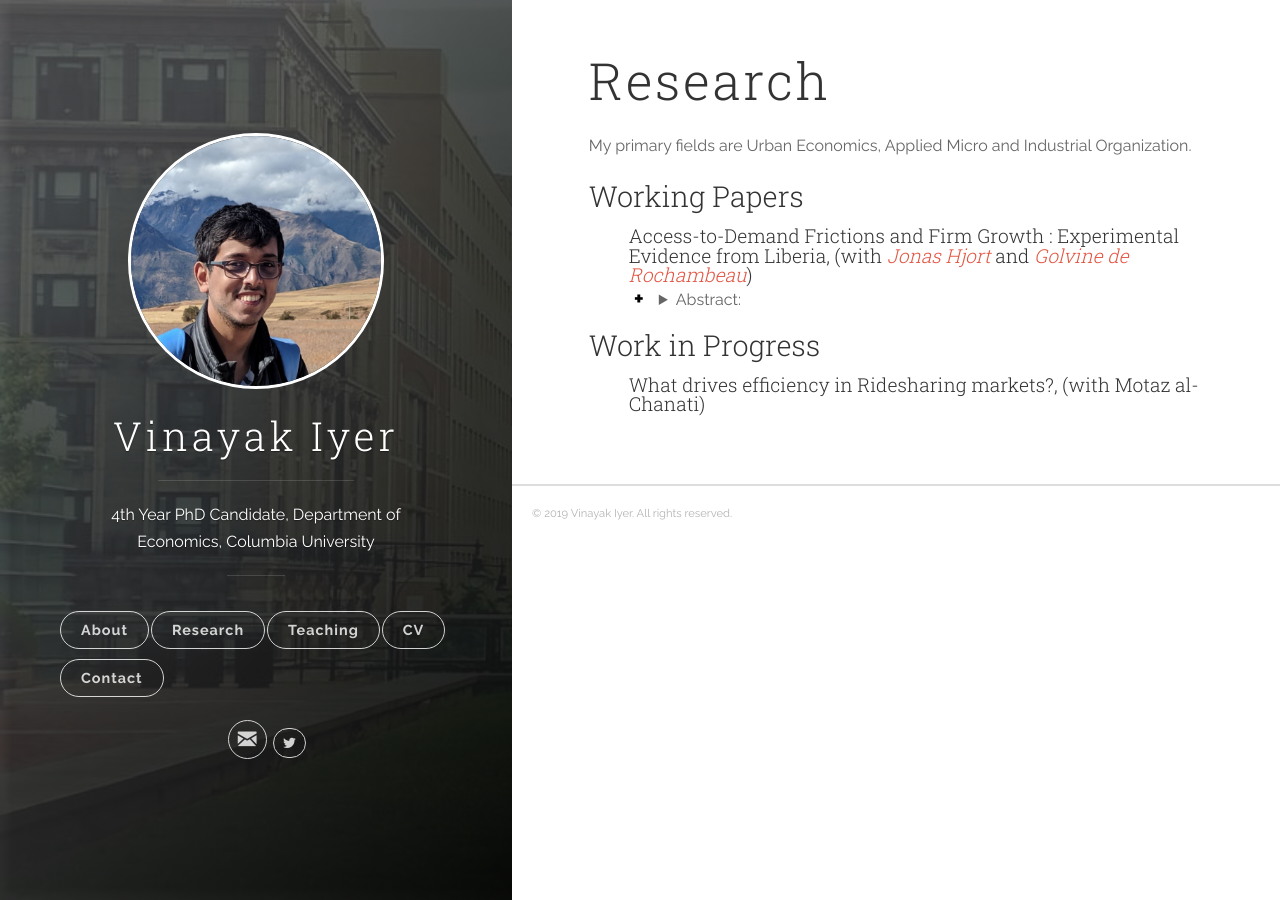
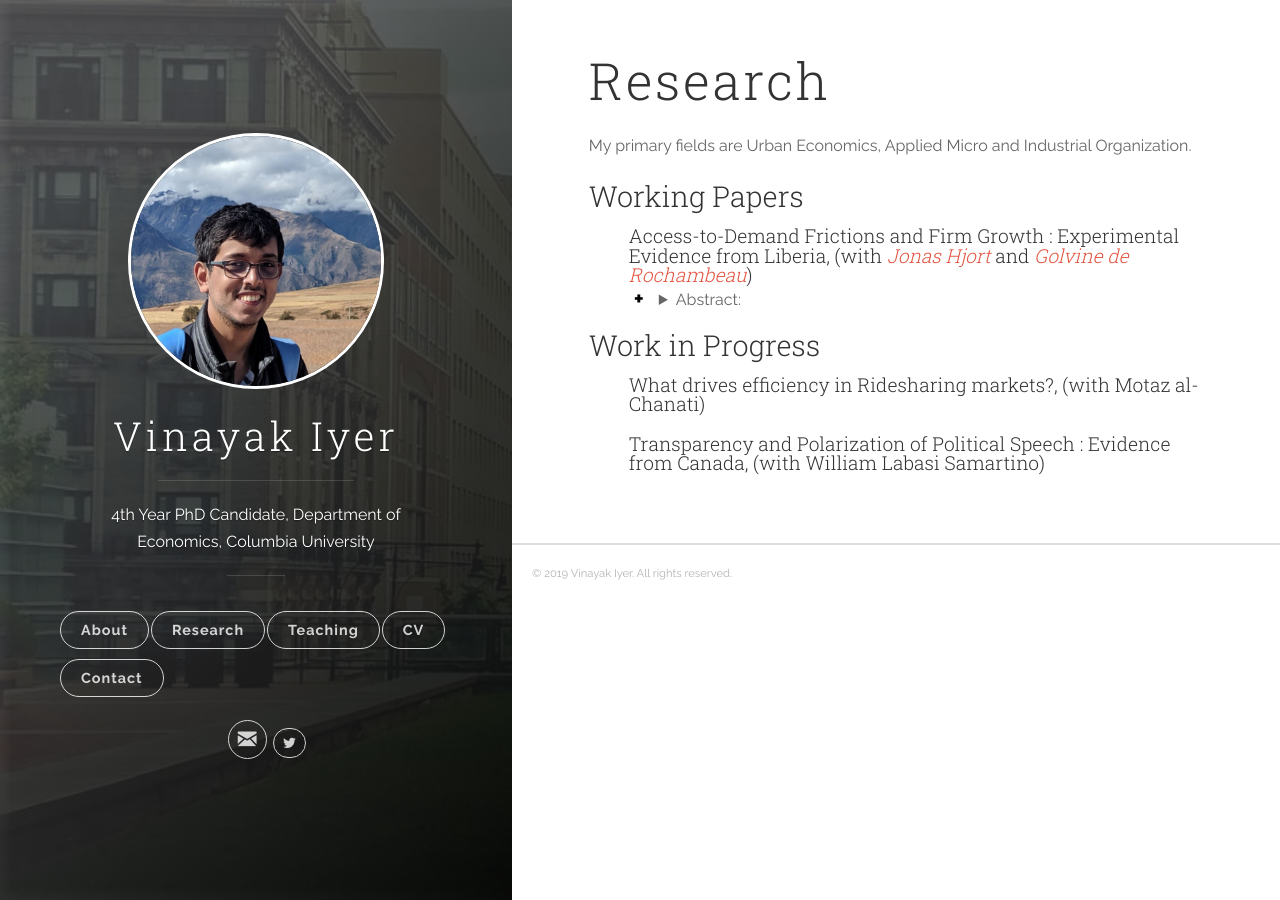
Before and after one commit to vinayakiyer/vinayakiyer.github.io, a Jekyll site: the page built from _posts/2018-06-13-research.markdown, in a window 1280 px wide. Built offline with Jekyll 4.4.1, drawn with Linux system fonts in a browser that asks for light colours.

Commit message:
Update 2018-06-13-research.markdown

```diff
--- a/_posts/2018-06-13-research.markdown
+++ b/_posts/2018-06-13-research.markdown
@@ -27,3 +27,7 @@ published around the time of treatment that are published online. In sum this pa
 <ul>
   <h4><b>What drives efficiency in Ridesharing markets?</b>, (with Motaz al-Chanati)</h4>
 </ul>
+
+<ul>
+  <h4><b>Transparency and Polarization of Political Speech : Evidence from Canada</b>, (with William Labasi Samartino)</h4>
+</ul>
```
